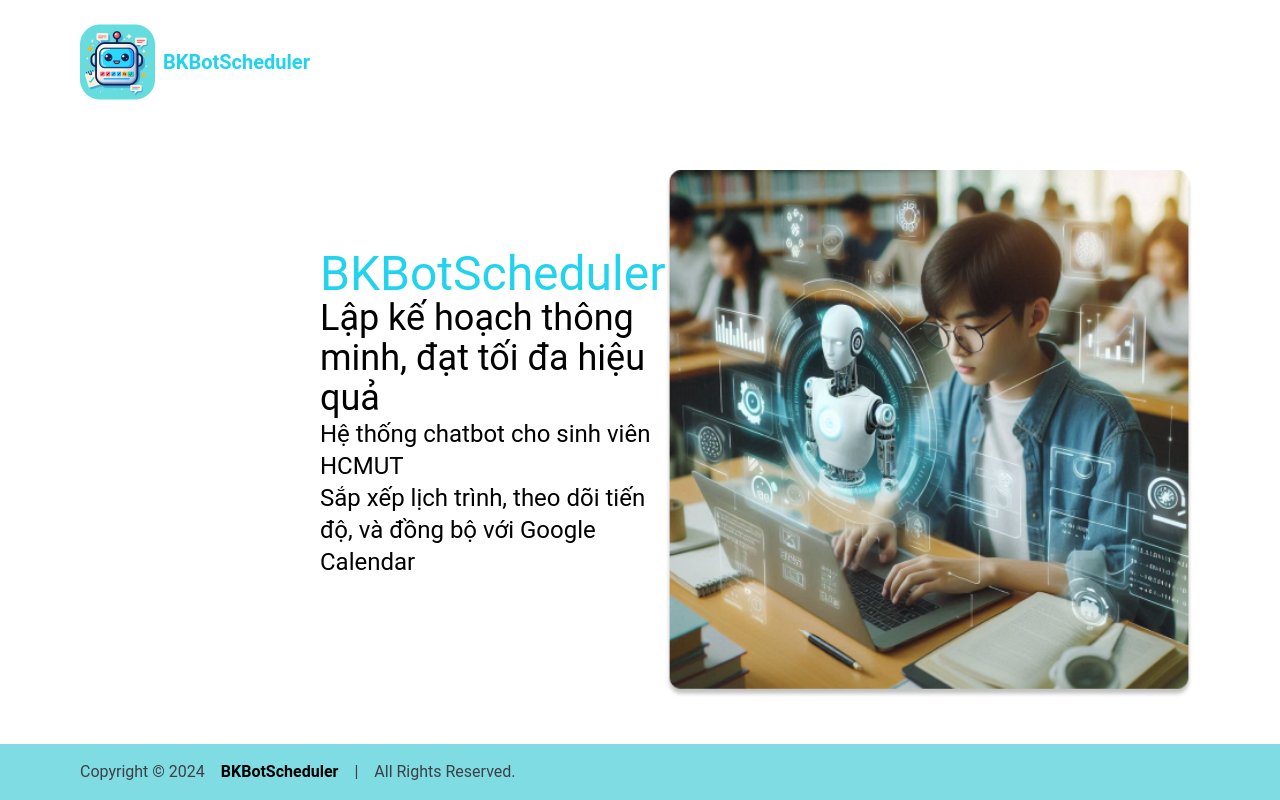
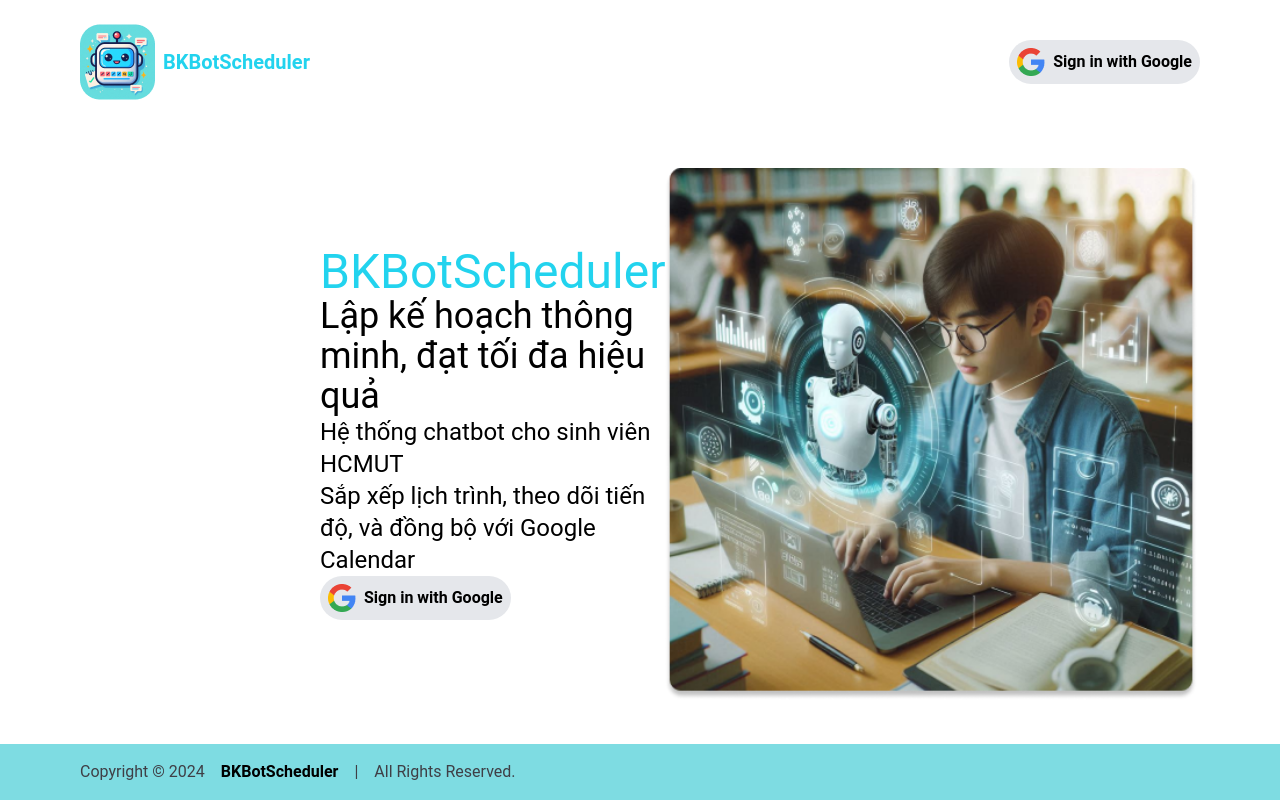
Before and after one commit to hongphucle1010/BKBotScheduler-FrontEnd, a React (Vite) app: page / in a window 1280 px wide. Built offline with nearby package versions, Linux system fonts and the light colour scheme; no server answers.

Commit message:
feat: refactor Google sign-in button to use useGoogleLogin and add one-tap login

```diff
--- a/src/components/LandingPage/signinGG.tsx
+++ b/src/components/LandingPage/signinGG.tsx
@@ -1,19 +1,39 @@
-import { GoogleLogin } from '@react-oauth/google'
+// import { GoogleLogin } from '@react-oauth/google'
 
-const signinButtonGG: React.FC = () => {
+// const SigninButtonGG: React.FC = () => {
+//   return (
+//     <GoogleLogin
+//       onSuccess={(credentialResponse) => {
+//         console.log(credentialResponse)
+//       }}
+//       onError={() => {
+//         console.log('Login Failed')
+//       }}
+//       auto_select
+//       shape='pill'
+//     />
+//   )
+// }
+
+// export default SigninButtonGG
+
+import { useGoogleLogin } from '@react-oauth/google'
+import ggLogo from '../../assets/LandingPage/gg-logo.png'
+
+const SigninButtonGG: React.FC = () => {
+  const login = useGoogleLogin({
+    onSuccess: (codeResponse) => {
+      console.log(codeResponse)
+    },
+    hosted_domain: 'hcmut.edu.vn'
+  })
+
   return (
-    <GoogleLogin
-      hosted_domain='hcmut.edu.vn'
-      onSuccess={(credentialResponse) => {
-        console.log(credentialResponse)
-      }}
-      onError={() => {
-        console.log('Login Failed')
-      }}
-      shape='pill'
-      auto_select={true}
-    />
+    <button className='p-2 bg-gray-200 rounded-full font-semibold flex gap-2 items-center' onClick={() => login()}>
+      <img src={ggLogo} alt='google logo' />
+      <span>Sign in with Google</span>
+    </button>
   )
 }
 
-export default signinButtonGG
+export default SigninButtonGG
--- a/src/pages/LandingPage/LandingPage.tsx
+++ b/src/pages/LandingPage/LandingPage.tsx
@@ -2,8 +2,18 @@
 import logo from '../../assets/LandingPage/Logo.png'
 import studentImg from '../../assets/LandingPage/student.png'
 import SigninButtonGG from '../../components/LandingPage/signinGG.tsx'
+import { useGoogleOneTapLogin } from '@react-oauth/google'
 
 const LandingPage: React.FC = () => {
+  useGoogleOneTapLogin({
+    onSuccess: (credentialResponse) => {
+      console.log(credentialResponse)
+    },
+    onError: () => {
+      console.log('Login Failed')
+    },
+    hosted_domain: 'hcmut.edu.vn'
+  })
   return (
     <div className='flex flex-col justify-between h-screen'>
       <div className='flex items-center justify-between py-6 px-20'>
```
